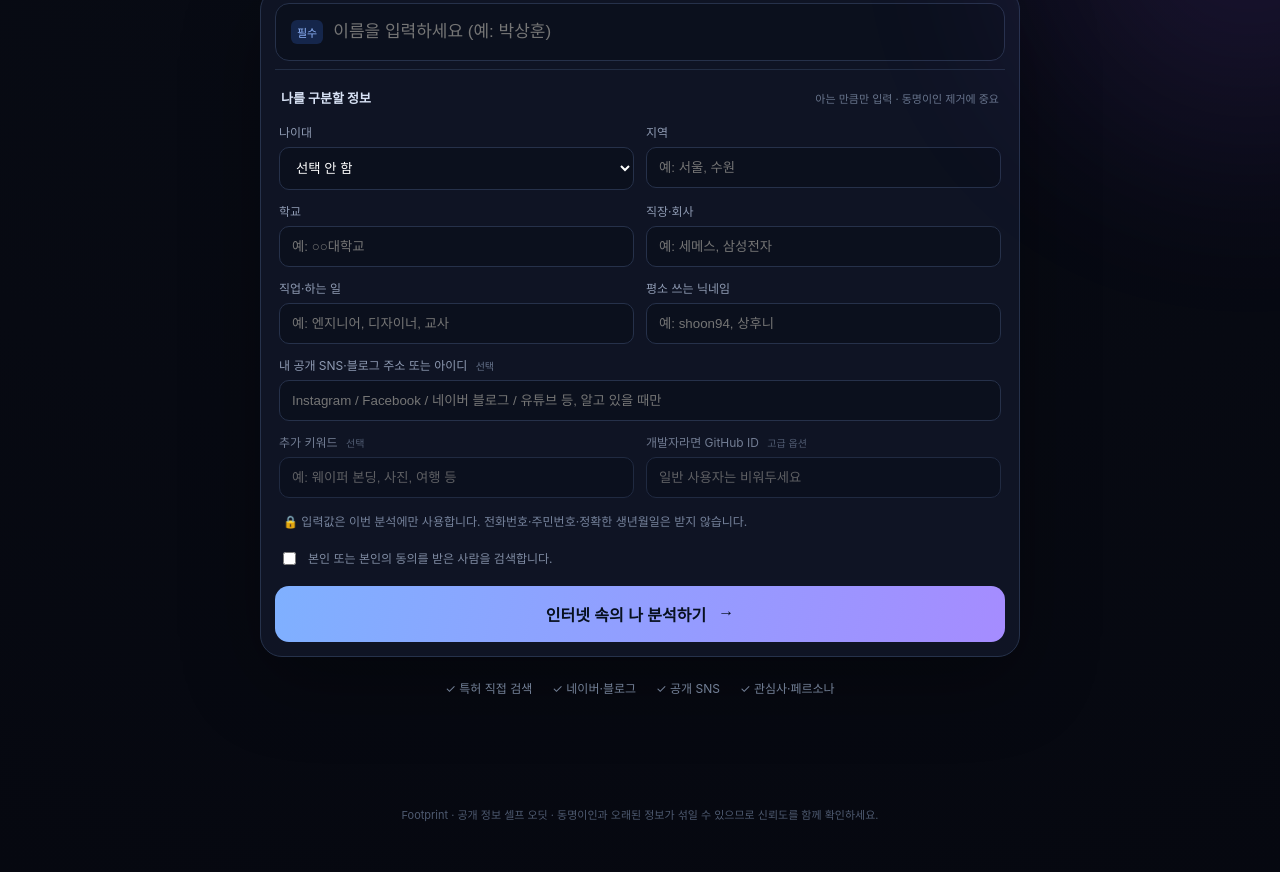
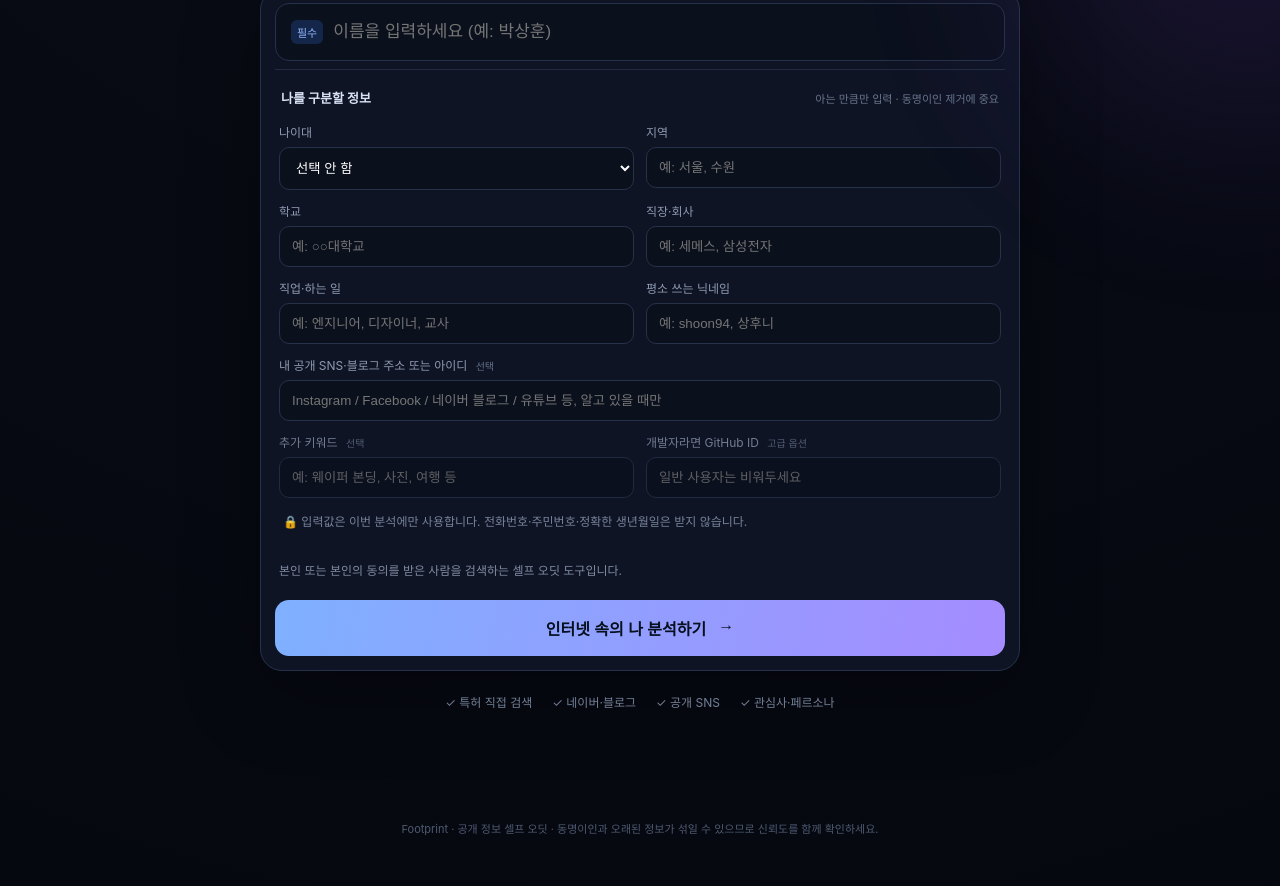
Before and after one commit to shoon94parkk-del/Footprint, a website: page public/index.html in a window 1280 px wide. Shown: the part 483-1369 px from the top of the page. Drawn offline with Linux system fonts and the light colour scheme.

Commit message:
fix: remove blocking consent checkbox from scan flow

```diff
--- a/public/index.html
+++ b/public/index.html
@@ -37,7 +37,8 @@
           <p class="privacy">🔒 입력값은 이번 분석에만 사용합니다. 전화번호·주민번호·정확한 생년월일은 받지 않습니다.</p>
         </div>
 
-        <label class="consent"><input type="checkbox" name="selfAudit" value="yes" required /><span>본인 또는 본인의 동의를 받은 사람을 검색합니다.</span></label>
+        <input type="hidden" name="selfAudit" value="yes" />
+        <p class="consent"><span>본인 또는 본인의 동의를 받은 사람을 검색하는 셀프 오딧 도구입니다.</span></p>
         <button class="scan-btn" type="submit"><span>인터넷 속의 나 분석하기</span><b>→</b></button>
       </form>
       <div class="features"><span>✓ 특허 직접 검색</span><span>✓ 네이버·블로그</span><span>✓ 공개 SNS</span><span>✓ 관심사·페르소나</span></div>
```
